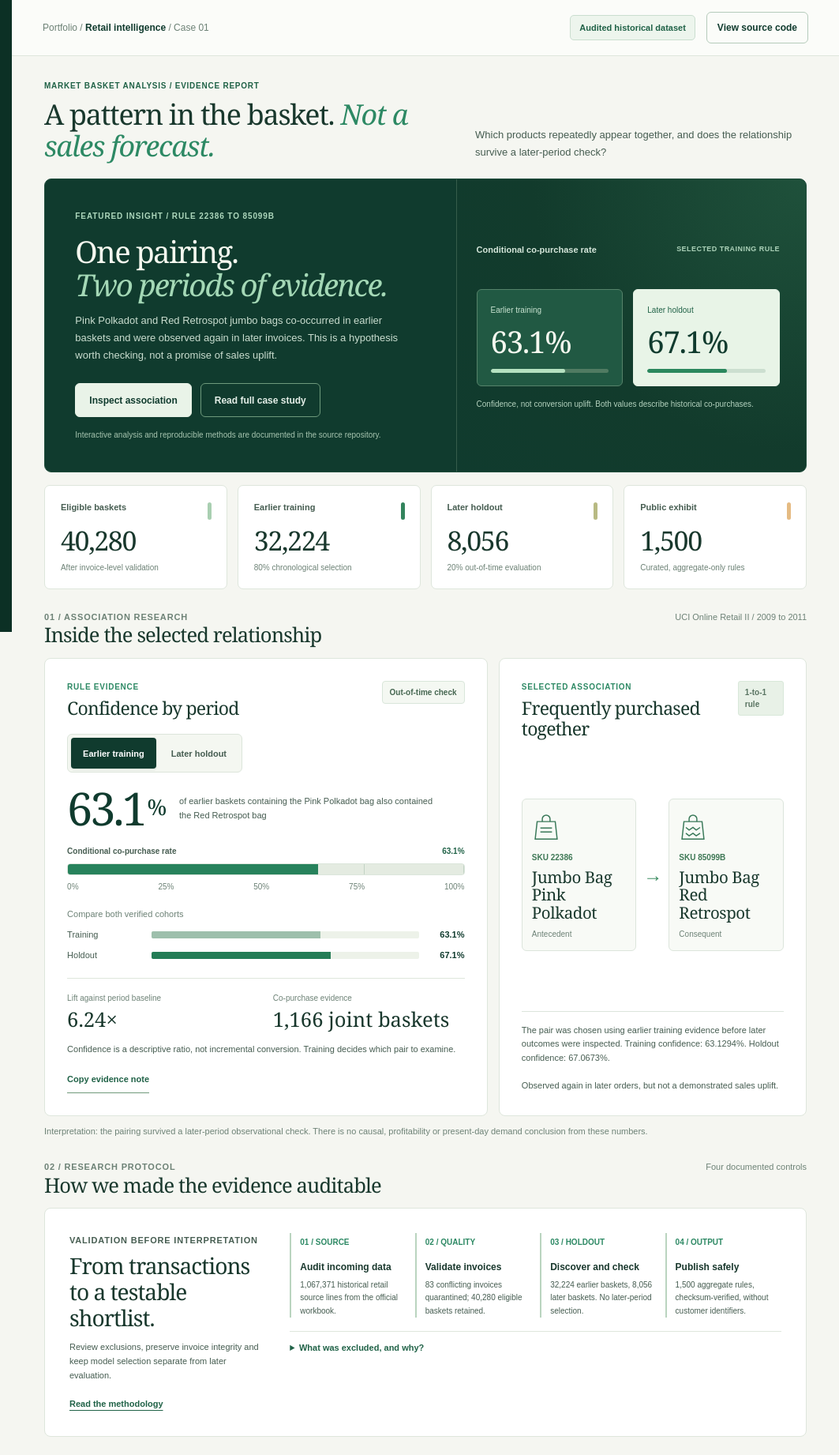
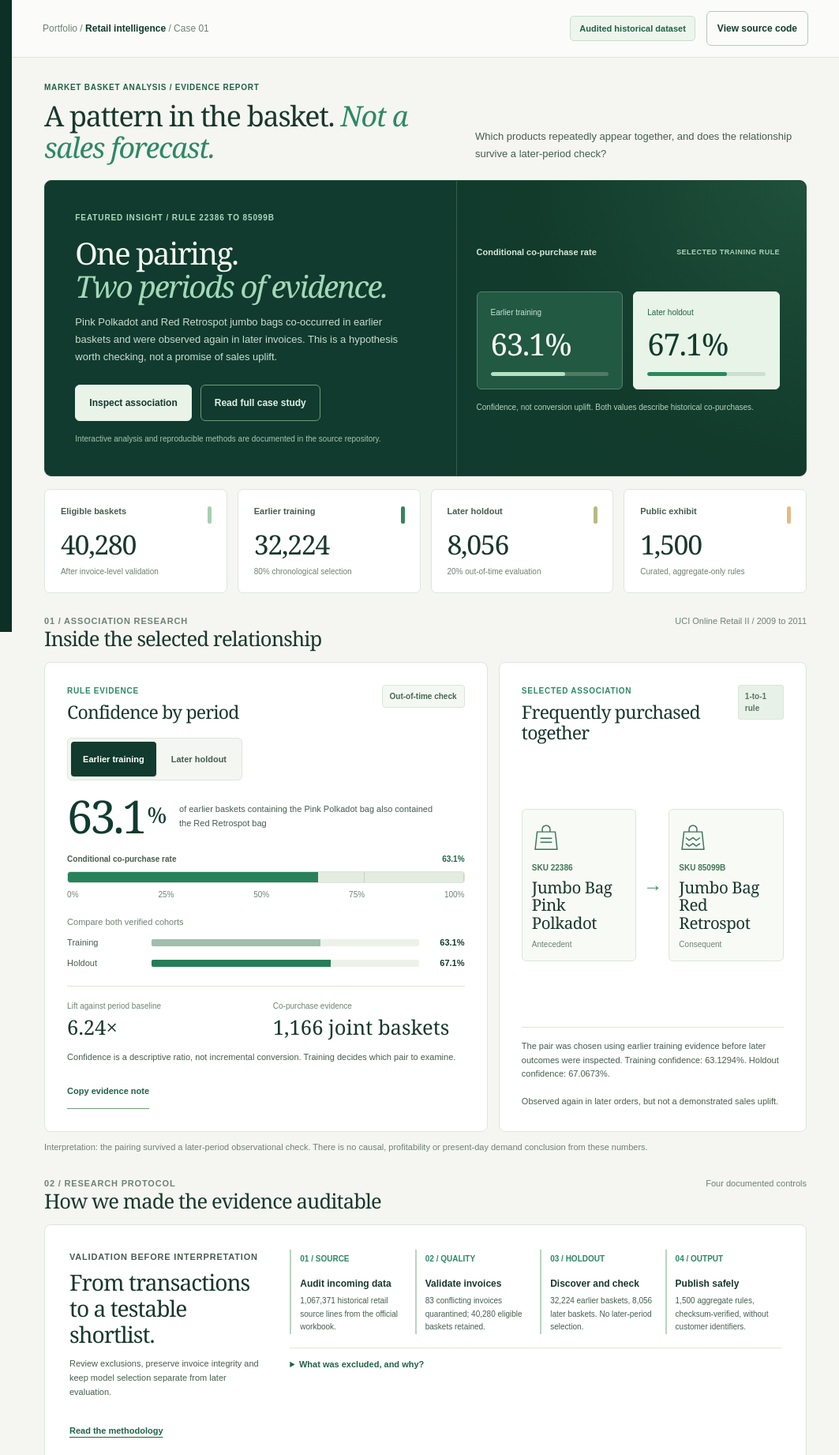
Before and after one commit to Fadhilstat/BasketLens, a website: page site/index.html in a window 1280 px wide. Shown: the top 1842 px of the page at 79% size, 217-1280 px from the left. Drawn offline with Linux system fonts and the light colour scheme.

Commit message:
fix: accessible touch target sizing site/index.html

```diff
--- a/site/index.html
+++ b/site/index.html
@@ -62,7 +62,7 @@ button:focus-visible, a:focus-visible, summary:focus-visible, [tabindex]:focus-v
 .breadcrumb strong { color: var(--pine); }
 .topbar-right { display: flex; gap: 14px; align-items: center; }
 .dataset-tag { font-size: 11px; padding: 7px 11px; color: var(--forest); border: 1px solid #cadecf; background: #edf5ed; border-radius: 5px; font-weight: 700; white-space: nowrap; }
-.source-link { color: var(--pine); display: inline-flex; min-height: 40px; align-items: center; text-decoration: none; padding: 0 13px; border: 1px solid #b5cbbb; border-radius: 6px; font-size: 12px; font-weight: 750; white-space: nowrap; }
+.source-link { color: var(--pine); display: inline-flex; min-height: 44px; align-items: center; text-decoration: none; padding: 0 13px; border: 1px solid #b5cbbb; border-radius: 6px; font-size: 12px; font-weight: 750; white-space: nowrap; }
 .source-link:hover { background: #e5eee7; }
 .content { max-width: 1490px; margin-inline: auto; padding: 30px clamp(20px, 3.2vw, 47px) 55px; }
 .page-intro { display: flex; justify-content: space-between; gap: 25px; align-items: end; margin-bottom: 21px; }
@@ -78,7 +78,7 @@ button:focus-visible, a:focus-visible, summary:focus-visible, [tabindex]:focus-v
 .hero-title em { color: #a4d8b6; font-style: italic; }
 .hero-description { font-size: 13px; color: #c9ddcf; line-height: 1.7; max-width: 430px; margin: 0; }
 .hero-actions { display: flex; flex-wrap: wrap; gap: 11px; margin-top: 24px; }
-.primary-link, .secondary-link { display: inline-flex; align-items: center; justify-content: center; min-height: 43px; padding: 11px 17px; border-radius: 6px; font-size: 12px; font-weight: 750; text-decoration: none; }
+.primary-link, .secondary-link { display: inline-flex; align-items: center; justify-content: center; min-height: 46px; padding: 11px 17px; border-radius: 6px; font-size: 12px; font-weight: 750; text-decoration: none; }
 .primary-link { background: #e9f3e8; color: var(--pine); border: 1px solid #e9f3e8; }
 .primary-link:hover { background: white; }
 .secondary-link { background: transparent; border: 1px solid #6e9a7c; color: #e4efe8; }
@@ -119,7 +119,7 @@ button:focus-visible, a:focus-visible, summary:focus-visible, [tabindex]:focus-v
 .card-kicker { margin: 0 0 6px; color: var(--green); }
 .metric-context { display: inline-block; border: 1px solid #d9e6da; padding: 6px 9px; border-radius: 4px; background: #f4f8f2; color: #466751; font-size: 10px; font-weight: 750; white-space: nowrap; }
 .evidence-tabs { display: flex; gap: 4px; padding: 4px; margin-top: 20px; width: fit-content; border: 1px solid #dce5db; border-radius: 6px; background: #f4f7f1; }
-.evidence-tabs button { border: 0; border-radius: 4px; min-height: 39px; padding: 8px 15px; background: transparent; color: var(--body); font-size: 11px; font-weight: 750; }
+.evidence-tabs button { border: 0; border-radius: 4px; min-height: 44px; padding: 8px 15px; background: transparent; color: var(--body); font-size: 11px; font-weight: 750; }
 .evidence-tabs button[aria-selected="true"] { background: var(--pine); color: #fff; box-shadow: 0 1px 3px #16463225; }
 .metric-panel { margin-top: 16px; }
 .chart-primary { display: flex; align-items: center; gap: 19px; flex-wrap: wrap; }
@@ -141,7 +141,7 @@ button:focus-visible, a:focus-visible, summary:focus-visible, [tabindex]:focus-v
 .metric-bottom small { display: block; color: var(--muted); font-size: 10px; line-height: 1.5; }
 .metric-bottom strong { display: block; font: 400 clamp(18px,2vw,26px)/1.25 var(--serif); color: var(--ink); margin-top: 4px; }
 .evidence-explain { margin: 13px 0 0; font-size: 11px; color: var(--body); line-height: 1.6; }
-.text-action { margin-top: 12px; border: 0; border-bottom: 1px solid #719a7c; background: transparent; color: #206247; padding: 8px 0; font-weight: 750; font-size: 11px; }
+.text-action { display: inline-flex; align-items: center; min-height: 44px; margin-top: 12px; border: 0; border-bottom: 1px solid #719a7c; background: transparent; color: #206247; padding: 8px 0; font-weight: 750; font-size: 11px; }
 .copy-status { font-size: 11px; color: var(--forest); margin-left: 12px; }
 .pair-card { padding: clamp(21px,2.2vw,30px); display: flex; flex-direction: column; }
 .pair-card-head { display: flex; justify-content: space-between; align-items: flex-start; gap: 12px; }
@@ -159,7 +159,7 @@ button:focus-visible, a:focus-visible, summary:focus-visible, [tabindex]:focus-v
 .method-panel { display: grid; grid-template-columns: minmax(240px,.58fr) minmax(0,1.42fr); gap: 25px; padding: clamp(21px,2.5vw,31px); }
 .method-intro h2 { font: 400 clamp(23px,2.2vw,33px)/1.17 var(--serif); letter-spacing: -.035em; margin: 7px 0 11px; }
 .method-intro p:not(.section-number) { margin: 0; color: var(--body); font-size: 11px; line-height: 1.65; }
-.text-link { margin-top: 18px; display: inline-flex; color: var(--forest); text-decoration: underline; text-underline-offset: 4px; font-size: 11px; font-weight: 750; }
+.text-link { margin-top: 18px; min-height: 44px; display: inline-flex; align-items: center; color: var(--forest); text-decoration: underline; text-underline-offset: 4px; font-size: 11px; font-weight: 750; }
 .method-steps { display: grid; grid-template-columns: repeat(4,minmax(0,1fr)); gap: 11px; }
 .method-step { min-width: 0; border-left: 2px solid #bad4bf; padding-left: 11px; }
 .method-step span { font-size: 10px; font-weight: 800; color: var(--green); }
@@ -206,7 +206,7 @@ button:focus-visible, a:focus-visible, summary:focus-visible, [tabindex]:focus-v
   .sidebar-brand { padding: 0 0 13px; border: 0; }
   .sidebar-label, .side-note, .side-footer { display: none; }
   .sidebar-nav { display: flex; overflow-x: auto; gap: 5px; padding: 1px 0 8px; scrollbar-width: thin; }
-  .sidebar-nav a { min-height: 42px; padding: 10px 11px; flex: none; }
+  .sidebar-nav a { min-height: 44px; padding: 10px 11px; flex: none; }
   .sidebar-nav a.active { box-shadow: inset 0 -3px 0 #bce4cd; }
   .content { padding: 24px 22px 45px; }
   .topbar { min-height: 57px; padding: 11px 22px; }
```
